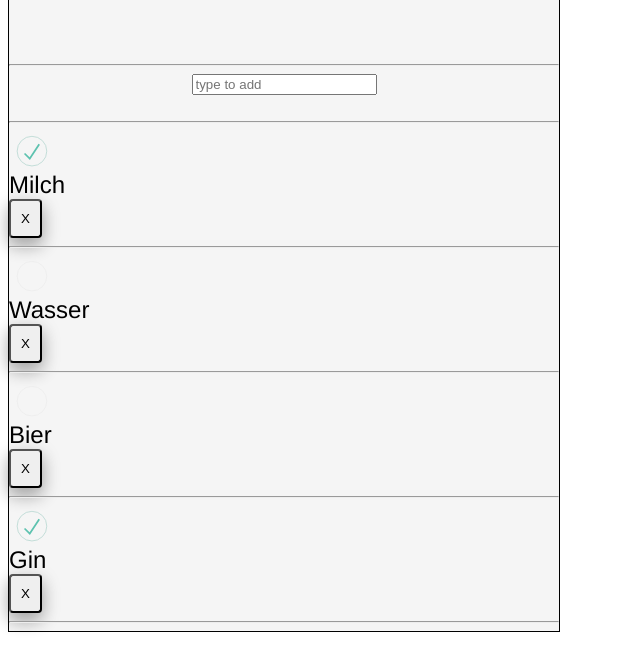
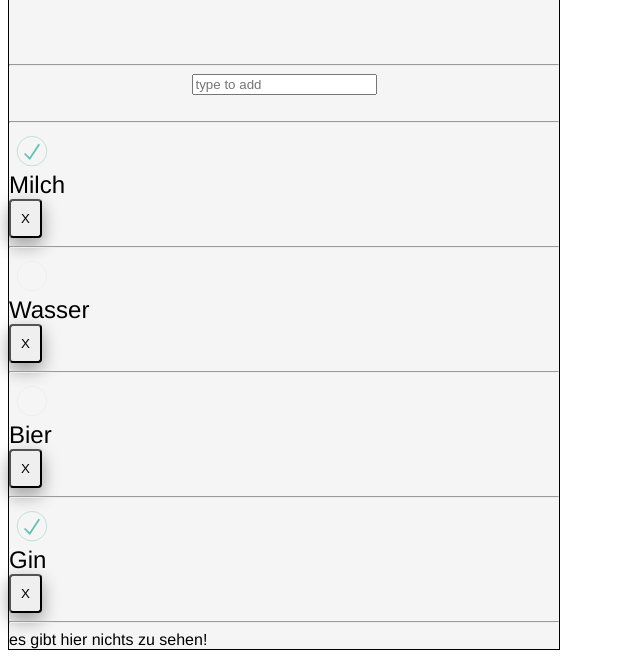
Before and after one commit to GlennStark/webpro1718, a plain HTML site: page todo/todo.html in a window 1280 px wide. Shown: the part 194-852 px from the top of the page, without its empty margins (0-640 px from the left). Drawn offline with Linux system fonts and the light colour scheme.

Commit message:
nichts neues im Westen

```diff
--- a/todo/todo.html
+++ b/todo/todo.html
@@ -28,6 +28,7 @@
     <div class="items"> Gin </div><button type="button" id="delete">X</button>
 
     <hr>
+    es gibt hier nichts zu sehen!
 
 </div>
 
```
